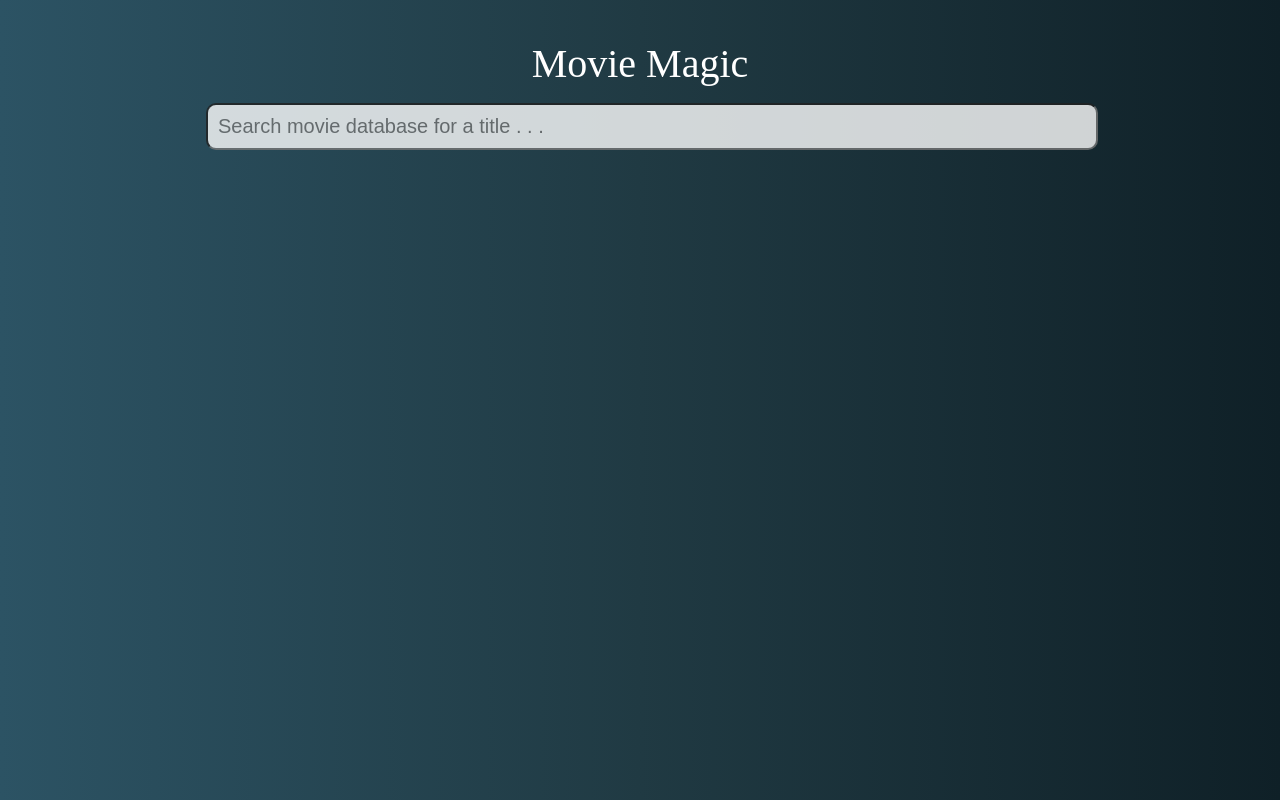
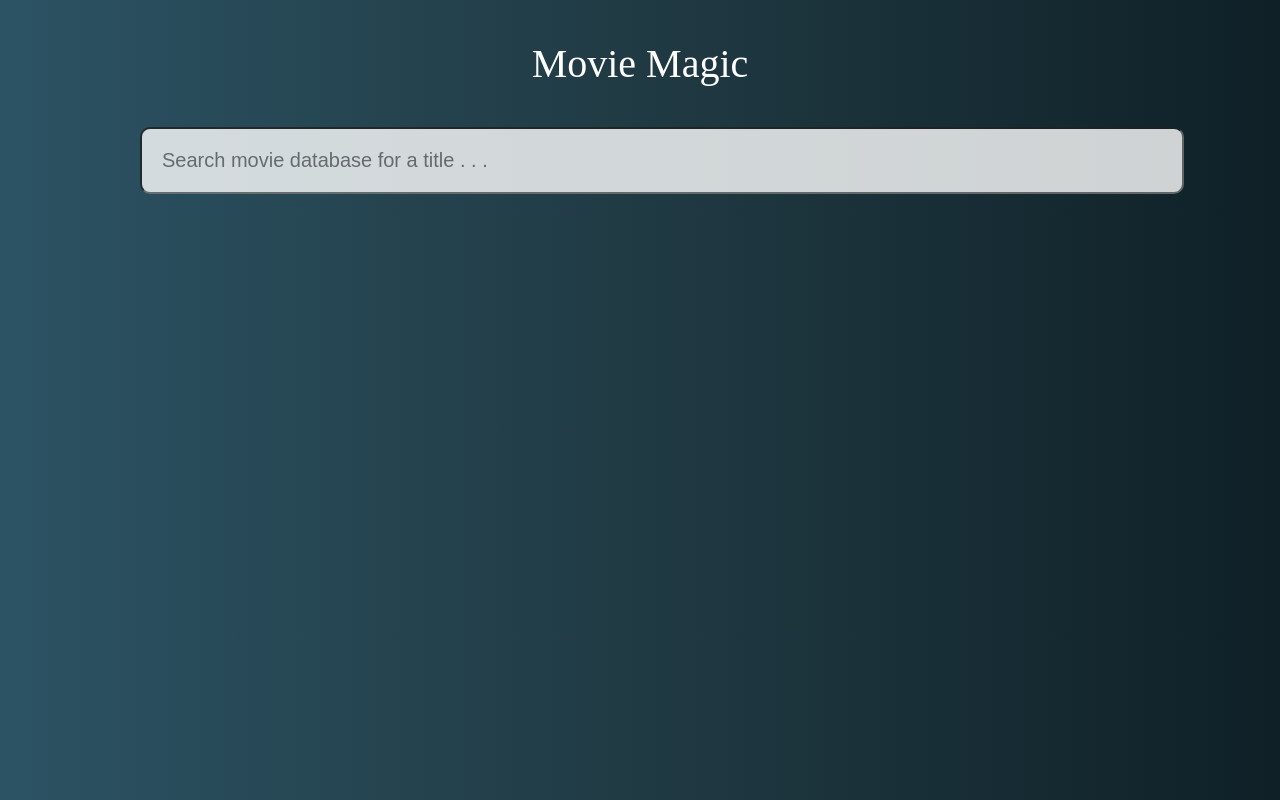
Before and after one commit to Fancystacks/movie-magic, a React (Create React App) app: page / in a window 1280 px wide. Built offline with nearby package versions, Linux system fonts and the light colour scheme; a web font is replaced by a local one.

Commit message:
got boxes to line up

```diff
--- a/src/components/result.js
+++ b/src/components/result.js
@@ -2,8 +2,9 @@ import React from 'react';
 
 function Result ({ result }) {
     return (
-        <div className="movie-result">
-        <img src={result.Poster} alt="movie-poster"/>
+        <div className="result">
+        <img src={result.Poster}
+        alt="movie-poster"/>
         <h3>{result.Title}</h3>
         </div>
     )
--- a/src/components/results.js
+++ b/src/components/results.js
@@ -3,7 +3,7 @@ import Result from './result';
 
 function Results ({ results }) {
     return (
-        <div className="results-block">
+        <div className="results">
             {results.map(result => (
                 <Result result={result} />
             ))}
--- a/src/components/search.js
+++ b/src/components/search.js
@@ -2,13 +2,13 @@ import React from 'react';
 
 function Search({ handleInput, search }) {
     return (
-        <div className="search-div">
+        <section className="search-div">
             <input type="text"
                 className="search-box"
                 placeholder="Search movie database for a title . . . "
                 onChange={handleInput}
                 onKeyPress={search} />
-        </div>
+        </section>
     )
 }
 
--- a/src/index.css
+++ b/src/index.css
@@ -13,7 +13,7 @@ header h1 {
   color: white;
   font-size: 40px;
   text-align: center;
-  padding-top: 1em;
+  padding: 1em;
   font-family: "Sedgwick Ave", cursive;
   font-weight: lighter;
 }
@@ -21,49 +21,52 @@ header h1 {
 main {
   margin: 0 auto;
   width: 100%;
-  max-width: 900px;
-  justify-content: center;
+  max-width: 1000px;
 }
 
-.search-div {
-  padding: 1em;
+.section {
+  padding: 15px;
+  width: 100%;
 }
 
 .search-box {
   display: block;
   width: 100%;
-  padding: 10px;
+  padding: 1em;
   opacity: 0.8;
+  margin-bottom: 19px;
   font-size: 20px;
   border-radius: 10px;
   transition: 0.4s ease-out;
 }
 
-.results-block {
+.results {
   display: flex;
   flex-wrap: wrap;
   margin: 0px -15px;
+  margin: auto;
 }
 
-.results-block .movie-result {
-  min-width: 230px;
-  padding: 15px;
-  width: 33.333%;
+.result {
+  min-width: 250px;
+  padding: 8px;
+  width: 31.3%;
+  margin: 0;
   display: flex;
   flex-direction: column;
   cursor: pointer;
 }
 
-.movie-result img {
+.result img {
+  display: block;
   width: 100%;
-  display: block;
 }
 
 h3 {
   color: white;
-  font-size: 20px;
+  font-size: 22px;
   transition: 0.4s ease-out;
-  padding: 15px;
+  padding: 19px;
   text-align: center;
   font-family: "Sedgwick Ave", cursive;
   background-color: #010202;
@@ -71,6 +74,6 @@ h3 {
   flex: 1 1 100%;
 }
 
-.movie-result:hover h3 {
+.result:hover h3 {
   background: lightslategray;
 }
```
